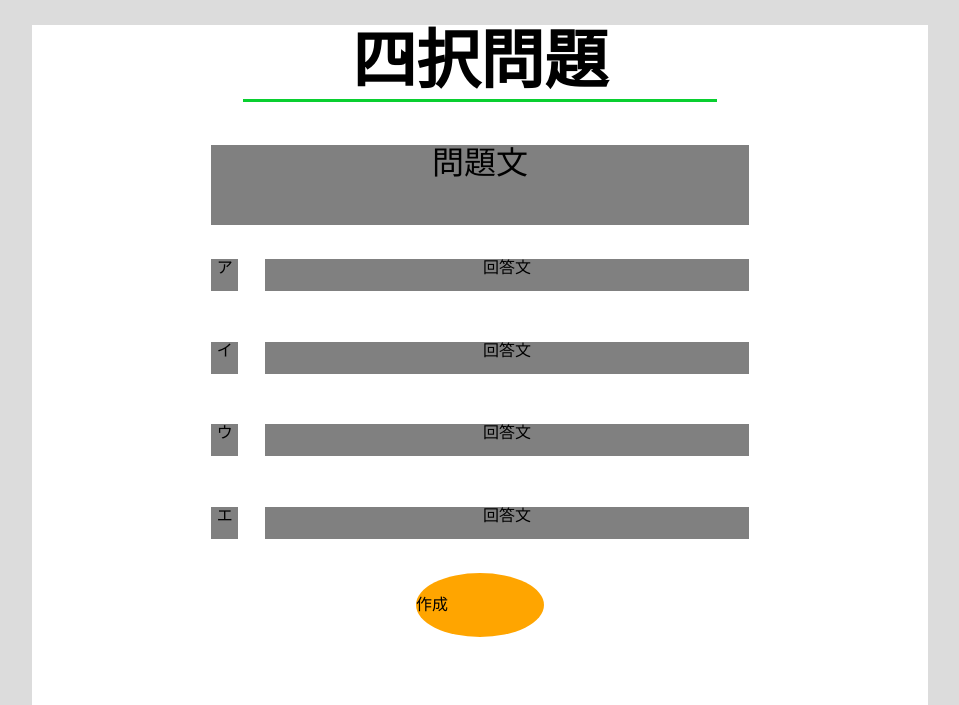
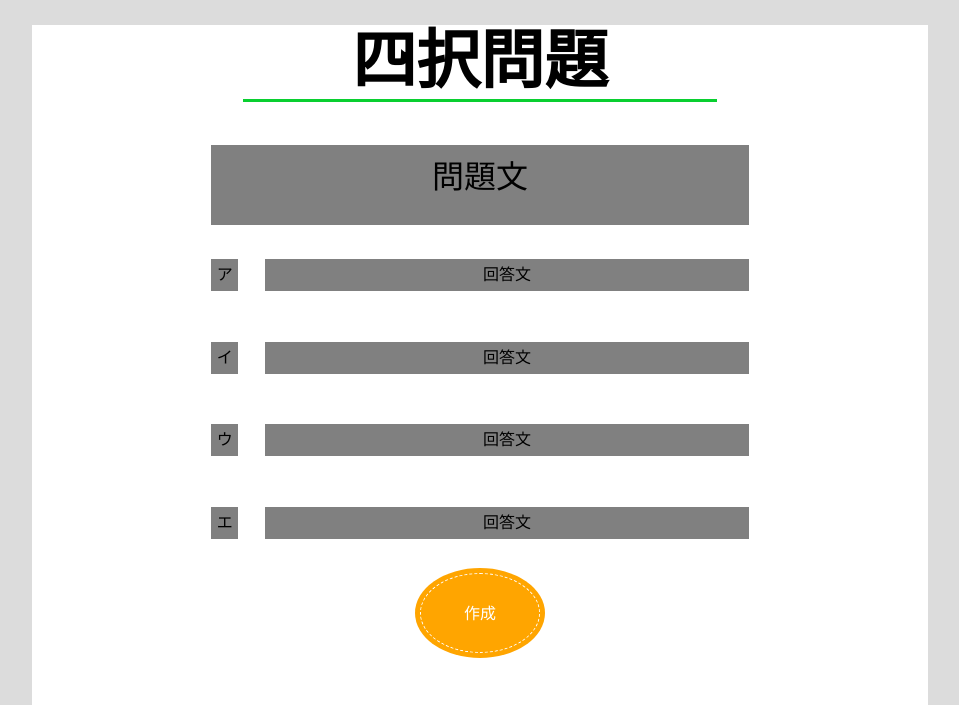
Before and after one commit to yuatomo/-------------, a PHP site: page /createQuestion/four-choice.html in a window 1280 px wide. Shown: the part 120-825 px from the top of the page, without its empty margins (160-1119 px from the left). Run offline with PHP 8.4, Linux system fonts and the light colour scheme.

Commit message:
四択、記述問題の作成

```diff
--- a/createQuestion/css/four-choise.css
+++ b/createQuestion/css/four-choise.css
@@ -13,6 +13,7 @@ h1{
     width: 60%;
     height: 5rem;
     margin: auto;
+    line-height: 200%;
 }
 .choiceQuestion{
     width: 60%;
@@ -26,6 +27,7 @@ h1{
     margin-right: auto;
     position: relative;
     top: 1rem;
+    line-height: 200%;
 }
 .answer{
     text-align: center;
@@ -35,14 +37,29 @@ h1{
     margin-left: auto;
     position: relative;
     top: -1rem;
+    line-height: 200%;
 }
 
 .create{
-    background-color: orange;
-    text-align: center;
-    width: 8rem;
-    margin: auto;
-    height: 4rem;
-    border-radius: 50%;
-    background: orange;
+    display: inline-block;
+  text-decoration: none;
+  background: orange;
+  color: #FFF;
+  width: 120px;
+  height: 80px;
+  line-height: 500%;
+  border-radius: 50%;
+  text-align: center;
+  overflow: hidden;
+  box-shadow: 0px 0px 0px 5px orange;
+  border: dashed 1px #FFF;
+  transition: .4s;
+  position: absolute;
+  left: 50%;
+  margin-left: -60px;
 }
+
+.create:hover {
+    background: #668ad8;
+    box-shadow: 0px 0px 0px 5px #668ad8;
+  }
```
Also changed, not shown: createQuestion/css/four-choice.css (deleted, +0 -44 lines), createQuestion/description.html (+7 -0 lines), createQuestion/css/description.css (line endings or trailing spaces), createQuestion/four-choice.html (line endings or trailing spaces).
